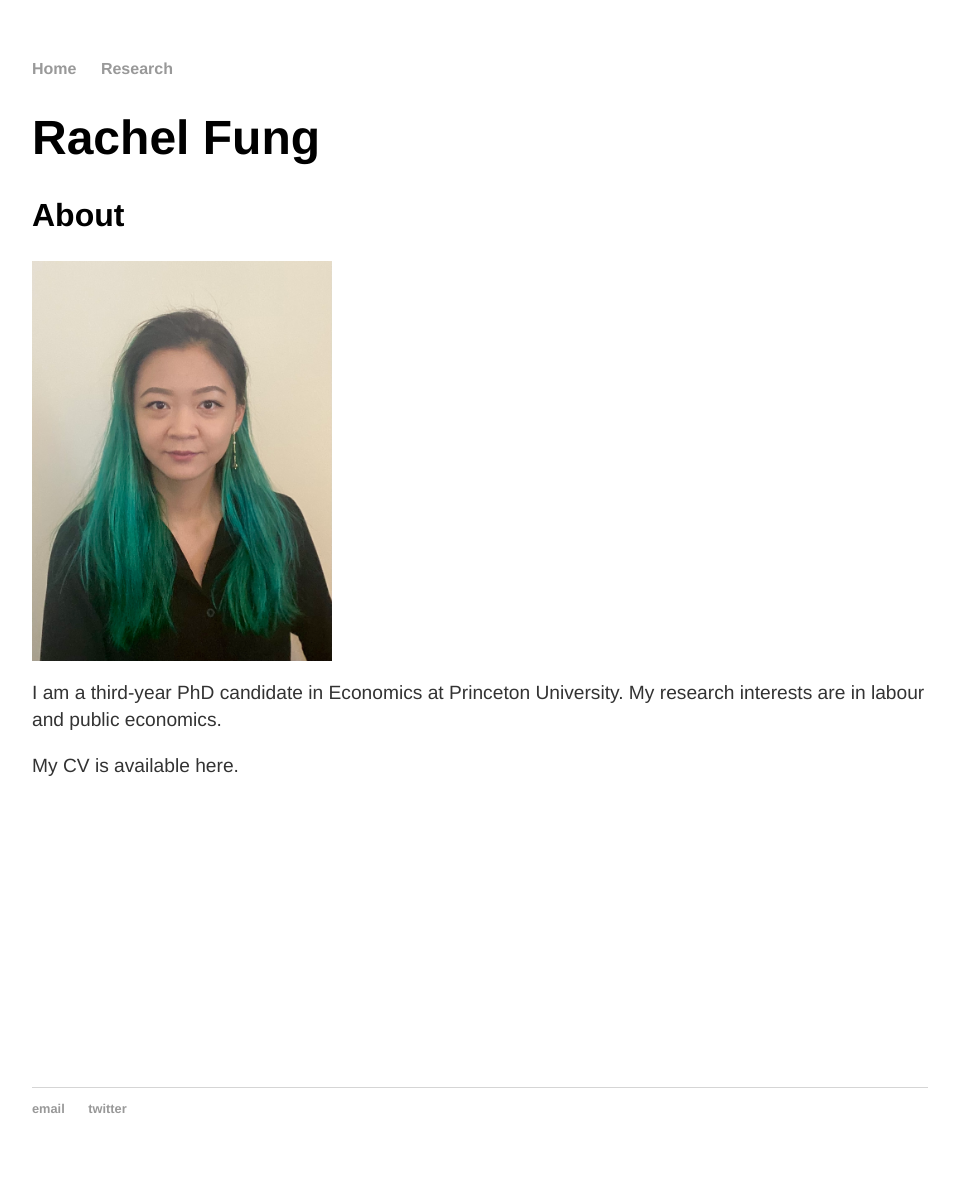
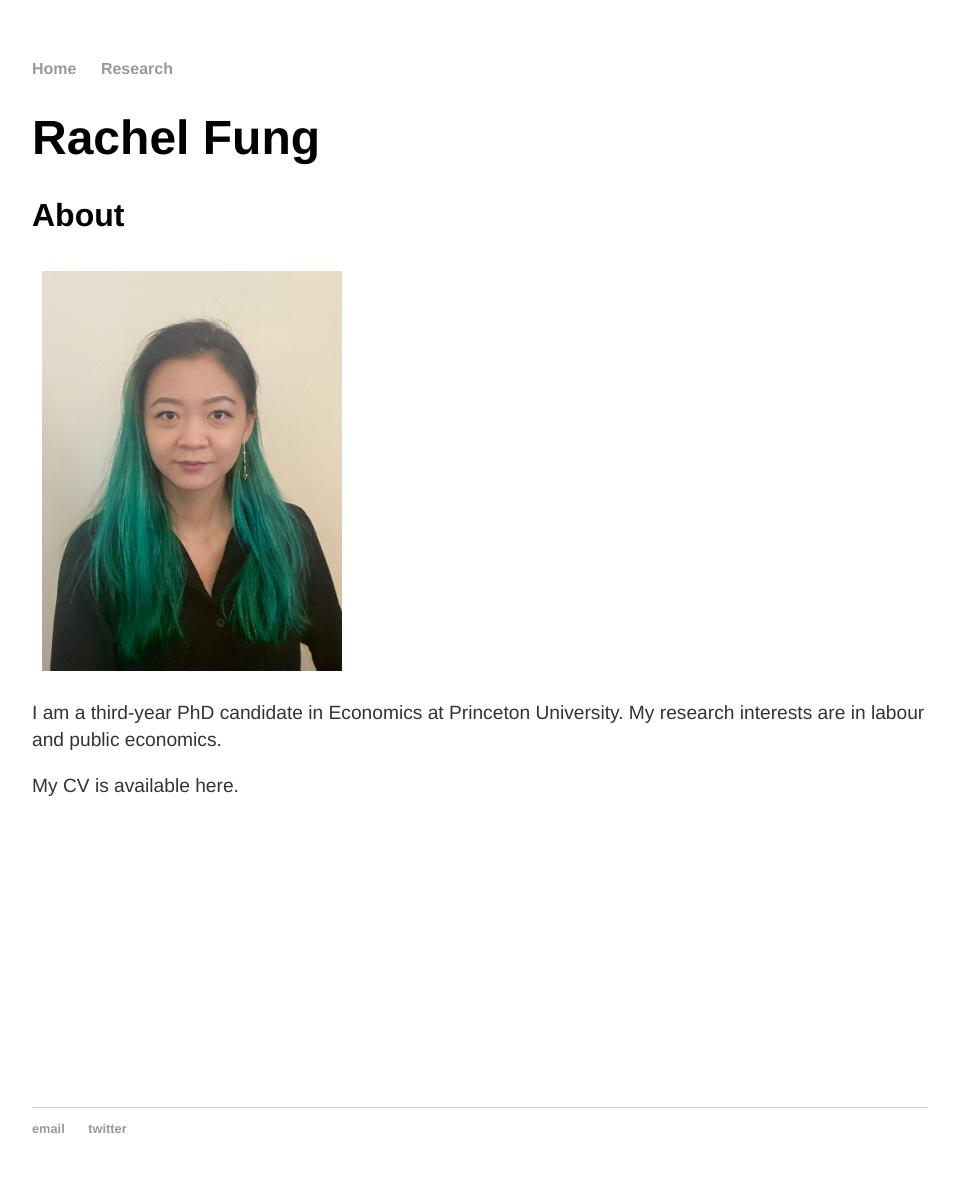
Before and after one commit to rachelylfung/rachelylfung.github.io, a Jekyll site: the page built from index.md, in a window 1280 px wide. Shown: the whole page, without its empty margins (160-1119 px from the left). Built offline with Jekyll 4.4.1, drawn with Linux system fonts in a browser that asks for light colours.

Commit message:
Update index.md

```diff
--- a/index.md
+++ b/index.md
@@ -9,7 +9,7 @@ title: Rachel Fung
 
 ## About
 <table border="0" cellspacing="0" cellpadding="0"><tr>
-	<td style="vertical-align:top"><img src="https://rachelylfung.github.io/assets/headshot.jpg" title="Rachel Fung" width="300" height="400" img align="left" margin="20"/></td>
+	<td style="vertical-align:top"><img src="https://rachelylfung.github.io/assets/headshot.jpg" title="Rachel Fung" width="300" height="400" img align="left" margin="20" style="padding:10px; float:right;"/></td>
 </tr></table> I am a third-year PhD candidate in Economics at Princeton University. My research interests are in labour and public economics.
 
 My CV is available here.
```
